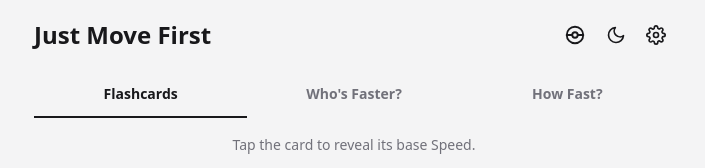
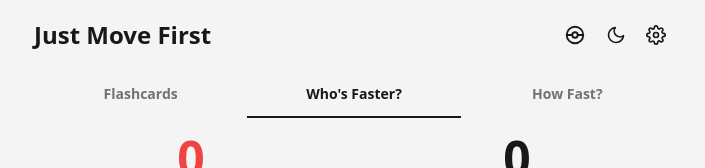
Before and after one commit to tomkeenan/vgc-speed-tiers, a React (Vite) app: page / in a window 1280 px wide. Shown: the top 168 px of the page, without its empty margins (286-991 px from the left). Built offline with nearby package versions, Linux system fonts and the light colour scheme.

Commit message:
Make Who's Faster the default landing tab (#19)

```diff
--- a/src/App.tsx
+++ b/src/App.tsx
@@ -25,7 +25,7 @@ type TabKey = (typeof TABS)[number]['key'];
 /** Root component: header, tab navigation, the two features, and the settings dialog. */
 export default function App() {
   const { t } = useTranslation();
-  const [tab, setTab] = useState<TabKey>('flashcards');
+  const [tab, setTab] = useState<TabKey>('faster');
   const [settingsOpen, setSettingsOpen] = useState(false);
   const active = TABS.find((t) => t.key === tab) ?? TABS[0];
 
```
